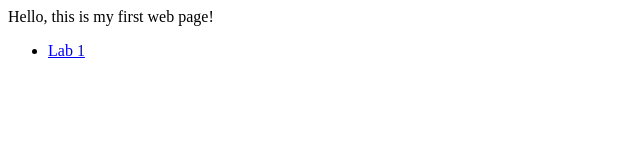
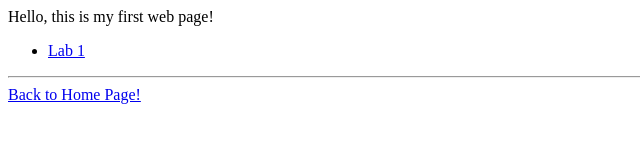
Before and after one commit to Kimmm-c/COMP1537_lab1, a plain HTML site: page index.html in a window 1280 px wide. Shown: the whole page, without its empty margins (0-640 px from the left). Drawn offline with Linux system fonts and the light colour scheme.

Commit message:
Update index.html

```diff
--- a/index.html
+++ b/index.html
@@ -17,5 +17,9 @@
                 </a>
             </li>
         </ul>
+        <hr>
+        <a href = "../index.html">
+            Back to Home Page!
+        </a>
     </body>
 </html>
```
